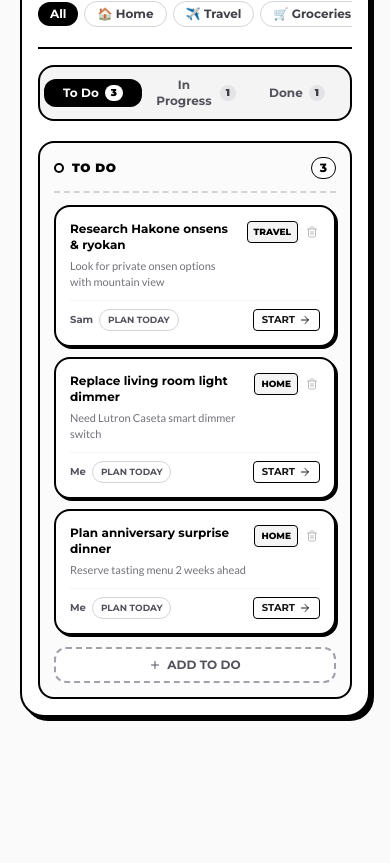
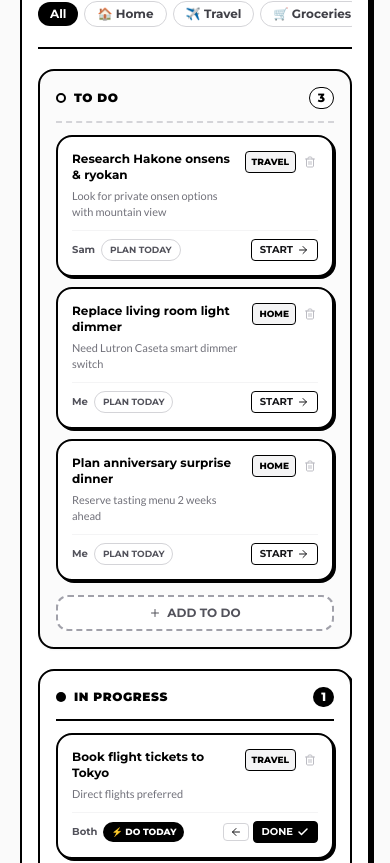
Before and after one commit to kiwicoder171/todolist, a Next.js app: page / in a window 390 px wide. Shown: the part 2077-2940 px from the top of the page. Before the commit the page ends 2814 px from the top, so only its background shows below. Built offline with nearby package versions, Linux system fonts and the light colour scheme.

Commit message:
feat(mobile): streamline mobile kanban to single continuous column in order (To Do, In Progress, Done)

```diff
--- a/src/components/KanbanBoard.tsx
+++ b/src/components/KanbanBoard.tsx
@@ -21,7 +21,6 @@ export function KanbanBoard() {
 
   const [isModalOpen, setIsModalOpen] = useState(false);
   const [modalInitialStage, setModalInitialStage] = useState<KanbanStage>("todo");
-  const [mobileTab, setMobileTab] = useState<KanbanStage>("todo");
   const [draggedCardId, setDraggedCardId] = useState<string | null>(null);
   const [dragOverStage, setDragOverStage] = useState<KanbanStage | null>(null);
 
@@ -31,7 +30,6 @@ export function KanbanBoard() {
 
   const openAddCard = (stage: KanbanStage = "todo") => {
     setModalInitialStage(stage);
-    setMobileTab(stage);
     setIsModalOpen(true);
   };
 
@@ -239,80 +237,16 @@ export function KanbanBoard() {
         </div>
       </div>
 
-      {/* Mobile-Only Column Switcher Tabs */}
-      <div className="flex md:hidden items-center justify-between gap-1 p-1 bg-zinc-100 border-2 border-black rounded-2xl mb-4 text-xs font-heading font-bold">
-        <button
-          type="button"
-          onClick={() => setMobileTab("todo")}
-          className={`flex-1 py-1.5 px-2 rounded-xl text-center transition flex items-center justify-center gap-1.5 ${
-            mobileTab === "todo"
-              ? "bg-black text-white shadow-xs"
-              : "text-zinc-600 hover:text-black"
-          }`}
-        >
-          <span>To Do</span>
-          <span
-            className={`text-[10px] px-1.5 py-0.2 rounded-full font-black ${
-              mobileTab === "todo"
-                ? "bg-white text-black"
-                : "bg-zinc-200 text-zinc-700"
-            }`}
-          >
-            {todoCards.length}
-          </span>
-        </button>
-        <button
-          type="button"
-          onClick={() => setMobileTab("inprogress")}
-          className={`flex-1 py-1.5 px-2 rounded-xl text-center transition flex items-center justify-center gap-1.5 ${
-            mobileTab === "inprogress"
-              ? "bg-black text-white shadow-xs"
-              : "text-zinc-600 hover:text-black"
-          }`}
-        >
-          <span>In Progress</span>
-          <span
-            className={`text-[10px] px-1.5 py-0.2 rounded-full font-black ${
-              mobileTab === "inprogress"
-                ? "bg-white text-black"
-                : "bg-zinc-200 text-zinc-700"
-            }`}
-          >
-            {inProgressCards.length}
-          </span>
-        </button>
-        <button
-          type="button"
-          onClick={() => setMobileTab("done")}
-          className={`flex-1 py-1.5 px-2 rounded-xl text-center transition flex items-center justify-center gap-1.5 ${
-            mobileTab === "done"
-              ? "bg-black text-white shadow-xs"
-              : "text-zinc-600 hover:text-black"
-          }`}
-        >
-          <span>Done</span>
-          <span
-            className={`text-[10px] px-1.5 py-0.2 rounded-full font-black ${
-              mobileTab === "done"
-                ? "bg-white text-black"
-                : "bg-zinc-200 text-zinc-700"
-            }`}
-          >
-            {doneCards.length}
-          </span>
-        </button>
-      </div>
-
-      {/* 3 VERTICAL COLUMNS: Side-by-side grid on desktop, tabbed on mobile */}
-      <div className="flex-1 grid grid-cols-1 md:grid-cols-3 gap-4 overflow-y-auto pt-1 min-h-[460px]">
-        {/* COLUMN 1: TO DO */}
+      {/* 3 SECTIONS: Continuous single column on mobile, 3-column side-by-side grid on desktop */}
+      <div className="flex-1 flex flex-col md:grid md:grid-cols-3 gap-5 md:gap-4 overflow-y-auto pt-1 min-h-[460px]">
+        {/* SECTION 1: TO DO */}
         <div
           onDragOver={(e) => handleDragOver(e, "todo")}
           onDragLeave={() => handleDragLeave("todo")}
           onDrop={(e) => handleDrop(e, "todo")}
-          className={`border-2 border-black rounded-2xl p-3.5 bg-zinc-50/70 shadow-sm flex flex-col justify-between transition-colors ${
-            mobileTab === "todo" ? "flex" : "hidden md:flex"
-          } ${dragOverStage === "todo" ? "bg-zinc-200 border-dashed" : ""}`}
+          className={`border-2 border-black rounded-2xl p-4 bg-zinc-50/70 shadow-sm flex flex-col justify-between transition-colors ${
+            dragOverStage === "todo" ? "bg-zinc-200 border-dashed" : ""
+          }`}
         >
           <div>
             <div className="flex items-center justify-between pb-3 border-b-2 border-dashed border-zinc-300 mb-3">
@@ -341,21 +275,21 @@ export function KanbanBoard() {
           <button
             type="button"
             onClick={() => openAddCard("todo")}
-            className="mt-3 w-full py-2 border-2 border-dashed border-zinc-400 hover:border-black rounded-xl text-zinc-600 hover:text-black font-heading font-bold text-xs uppercase transition flex items-center justify-center gap-1.5 bg-white"
+            className="mt-3.5 w-full py-2 border-2 border-dashed border-zinc-400 hover:border-black rounded-xl text-zinc-600 hover:text-black font-heading font-bold text-xs uppercase transition flex items-center justify-center gap-1.5 bg-white shadow-xs"
           >
             <Plus className="w-3 h-3" />
             <span>Add To Do</span>
           </button>
         </div>
 
-        {/* COLUMN 2: IN PROGRESS */}
+        {/* SECTION 2: IN PROGRESS */}
         <div
           onDragOver={(e) => handleDragOver(e, "inprogress")}
           onDragLeave={() => handleDragLeave("inprogress")}
           onDrop={(e) => handleDrop(e, "inprogress")}
-          className={`border-2 border-black rounded-2xl p-3.5 bg-white shadow-[3px_3px_0_0_#000] flex flex-col justify-between transition-colors ${
-            mobileTab === "inprogress" ? "flex" : "hidden md:flex"
-          } ${dragOverStage === "inprogress" ? "bg-zinc-100 border-dashed" : ""}`}
+          className={`border-2 border-black rounded-2xl p-4 bg-white shadow-[3px_3px_0_0_#000] flex flex-col justify-between transition-colors ${
+            dragOverStage === "inprogress" ? "bg-zinc-100 border-dashed" : ""
+          }`}
         >
           <div>
             <div className="flex items-center justify-between pb-3 border-b-2 border-black mb-3">
@@ -384,21 +318,21 @@ export function KanbanBoard() {
           <button
             type="button"
             onClick={() => openAddCard("inprogress")}
-            className="mt-3 w-full py-2 border-2 border-dashed border-zinc-400 hover:border-black rounded-xl text-zinc-600 hover:text-black font-heading font-bold text-xs uppercase transition flex items-center justify-center gap-1.5 bg-zinc-50"
+            className="mt-3.5 w-full py-2 border-2 border-dashed border-zinc-400 hover:border-black rounded-xl text-zinc-600 hover:text-black font-heading font-bold text-xs uppercase transition flex items-center justify-center gap-1.5 bg-zinc-50 shadow-xs"
           >
             <Plus className="w-3 h-3" />
             <span>Add Active Task</span>
           </button>
         </div>
 
-        {/* COLUMN 3: DONE */}
+        {/* SECTION 3: DONE */}
         <div
           onDragOver={(e) => handleDragOver(e, "done")}
           onDragLeave={() => handleDragLeave("done")}
           onDrop={(e) => handleDrop(e, "done")}
-          className={`border-2 border-dashed border-zinc-300 rounded-2xl p-3.5 bg-[#fcfcfc] flex flex-col justify-between transition-colors ${
-            mobileTab === "done" ? "flex" : "hidden md:flex"
-          } ${dragOverStage === "done" ? "bg-zinc-200" : ""}`}
+          className={`border-2 border-dashed border-zinc-300 rounded-2xl p-4 bg-[#fcfcfc] flex flex-col justify-between transition-colors ${
+            dragOverStage === "done" ? "bg-zinc-200" : ""
+          }`}
         >
           <div>
             <div className="flex items-center justify-between pb-3 border-b-2 border-dashed border-zinc-300 mb-3">
@@ -429,7 +363,7 @@ export function KanbanBoard() {
           <button
             type="button"
             onClick={clearDoneCards}
-            className="mt-3 w-full py-2 border border-zinc-300 hover:border-black rounded-xl text-zinc-400 hover:text-black font-heading font-bold text-xs uppercase transition text-center bg-white"
+            className="mt-3.5 w-full py-2 border border-zinc-300 hover:border-black rounded-xl text-zinc-400 hover:text-black font-heading font-bold text-xs uppercase transition text-center bg-white shadow-xs"
           >
             Archive Done
           </button>
```
Also changed, not shown: 1 other file (tests, documents, lock files or other folders).
